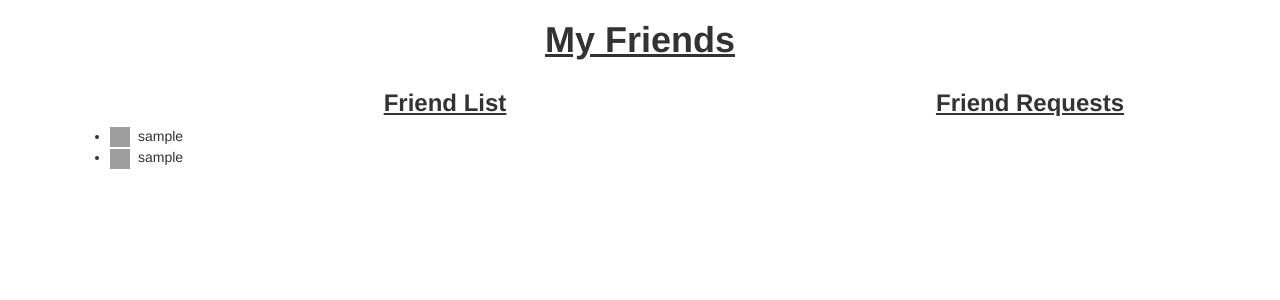
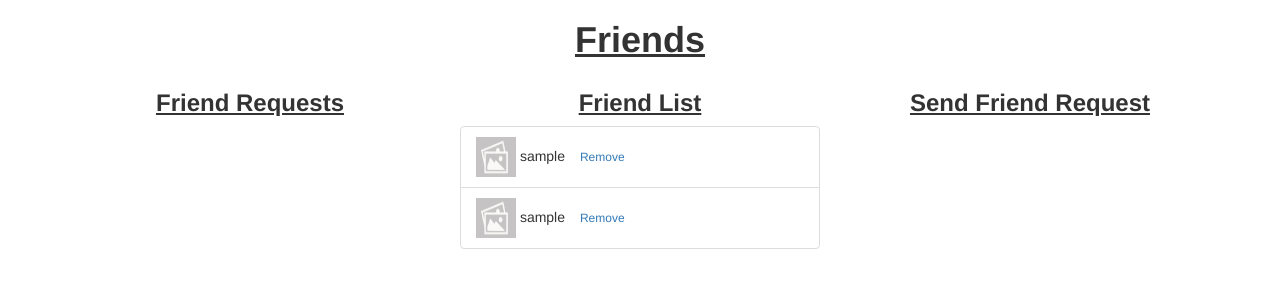
Before and after one commit to MichaelSosulski/Agile-Web-Dev-Group-58, a Flask app: page /Friends in a window 1280 px wide. Shown: the part 52-352 px from the top of the page. Run offline with Flask 3, Linux system fonts and the light colour scheme; a user stored in the database is signed in; tables that the repository leaves empty hold one stand-in row (values such as "Sample post"); some libraries are stand-ins or nearby versions; grey boxes are pictures that could not be loaded.

Commit message:
Modified friends page to show pending requests, friends list and users available to send a request to, with action buttons to send, accept or decline requests

```diff
--- a/app/templates/FriendsPage.html
+++ b/app/templates/FriendsPage.html
@@ -7,33 +7,72 @@
     {% endblock %}
 
     {% block content %}
-    <h1 class="pageTitle">My Friends</h1>
+    <h1 class="pageTitle">Friends</h1>
 
-    <div class="container">
+    <div class="container my-4">
         <div class="row">
-            <div class="col-sm-4 col-md-push-8">
+
+            <!-- Friend Requests -->
+            <div class="col-md-4 mb-4">
                 <h3 class="pageTitle">Friend Requests</h3>
-                <ul>
+                <ul class="list-group">
                     {% for user in requests %}
-                    <li>{{user.name}}<br>
-                        <a href="{{ url_for('accept_request', username=user.name) }}">
-                            <button type="button" class="btn btn-success">Accept</button>
-                        </a>
-                        <a href="{{ url_for('decline_request', username=user.name) }}">
-                            <button type="button" class="btn btn-danger">Decline</button>
-                        </a>
+                    <li class="list-group-item d-flex justify-content-between align-items-center">
+                        <div>
+                            <img src="{{ url_for('static', filename='images/placeholder.jpg') }}"
+                                class="rounded-circle mr-2" width="30" height="30">
+                            {{ user.username }}
+                        </div>
+                        <div>
+                            <a href="{{ url_for('accept_request', username=user.username) }}" class="btn btn-sm btn-success me-1">Accept</a>
+                            <a href=href="{{ url_for('decline_request', username=user.username) }}" class="btn btn-sm btn-danger">Decline</a>
+                        </div>
                     </li>
                     {% endfor %}
                 </ul>
             </div>
-            <div class="col-sm-8 col-md-pull-4">
+
+            <!-- Friend List -->
+            <div class="col-md-4 mb-4">
                 <h3 class="pageTitle">Friend List</h3>
-                <ul>
+                <ul class="list-group">
                     {% for friend in friends %}
-                    <li><img src={{friend.image}} alt="{{friend.username}} Picture" style="width:20px; height:20px; vertical-align:middle; margin-right:8px;">{{friend.username}}</li>
+                    <li class="list-group-item d-flex align-items-center">
+                    <img src="{{ url_for('static', filename='images/placeholder.jpg') }}"
+                        alt="{{ friend.username }} avatar" class="rounded-circle mr-3" width="40" height="40">
+                    {{ friend.username }}
+                    <a href="{{ url_for('remove_friend', username=friend.username) }}" class="btn btn-sm btn-outline-danger ms-auto">Remove</a>
+                    </li>
                     {% endfor %}
                 </ul>
             </div>
+
+            <!-- Suggested Friends -->
+            <div class="col-md-4 mb-4">
+                <h3 class="pageTitle">Send Friend Request</h3>
+                <ul class="list-group">
+                    {% for user in users_to_request %}
+                    <li class="list-group-item d-flex align-items-center">
+                        <div class="d-flex align-items-center"></div>
+                            <img src="{{ url_for('static', filename='images/placeholder.jpg') }}"
+                                alt="{{ user.username }} avatar" class="rounded-circle mr-3" width="40" height="40">
+                            {{ user.username }}
+                        </div>
+                        <div>
+                            {% if user.user_id in pending_recipient_ids %}
+                                <button class="btn btn-secondary btn-sm" disabled>Request Sent</button>
+                            {% else %}
+                            <form method="POST" action="{{ url_for('send_request', username=user.username) }}">
+                                {{ send_request_form.hidden_tag() }}
+                                {{ send_request_form.submit(class="btn btn-primary btn-sm") }}
+                            </form>
+                            {% endif %}
+                        </div>
+                    </li>
+                    {% endfor %}
+                </ul>
+            </div>
+
         </div>
     </div>
     {% endblock %}
```
